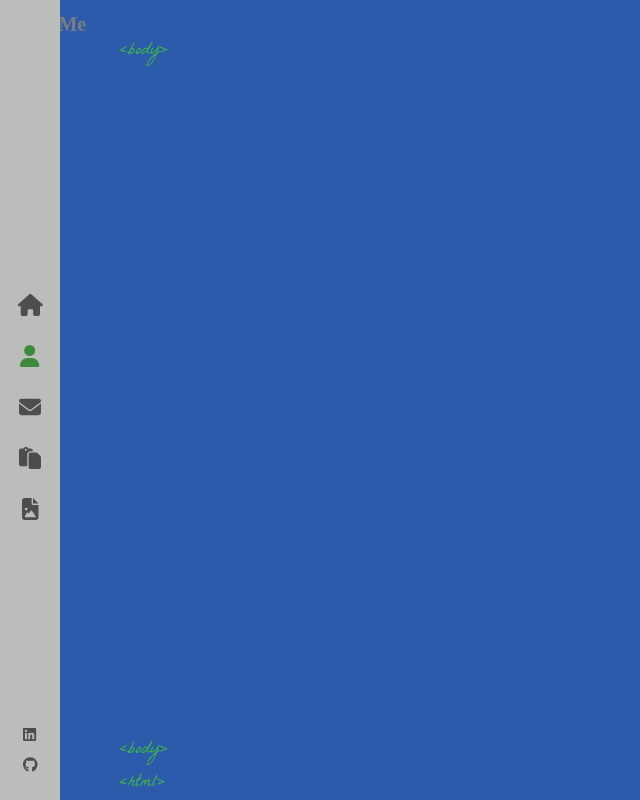
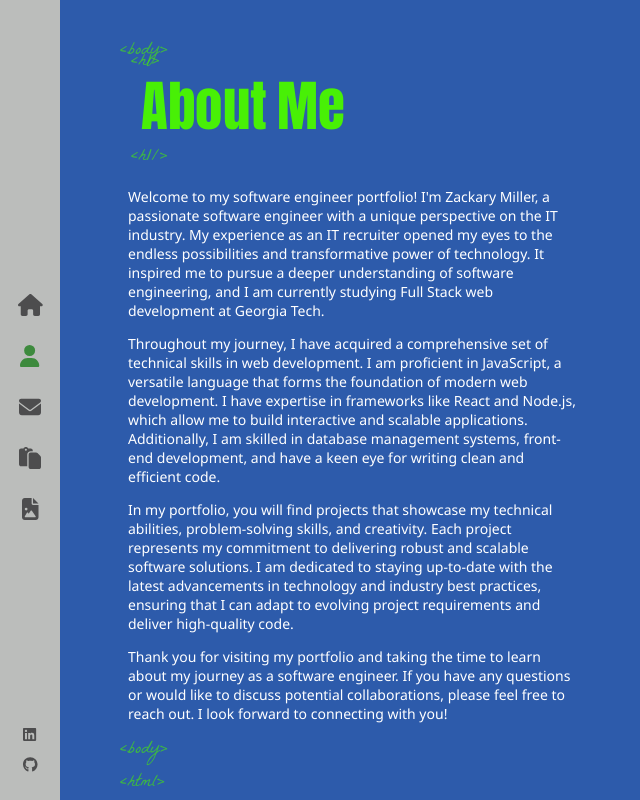
Before and after one commit to christian6404/Portfolio-texting, a React (Create React App) app: page /about in a window 1280 px wide. Shown: the whole page, without its empty margins (0-640 px from the left). Built offline with nearby package versions, Linux system fonts and the light colour scheme.

Commit message:
animations to about page

```diff
--- a/src/components/About/index.js
+++ b/src/components/About/index.js
@@ -1,18 +1,54 @@
 import { useEffect, useState } from 'react'
-import AnimatedCharacters from '../AnimatedCharacters';
+import AnimatedCharacters from '../AnimatedCharacters'
 import './index.scss'
 
 const About = () => {
 
+    const [characterClass, setCharacterClass] = useState('text-animate')
+
   return (
-        <div className='conatainer about-page'>
-            <div className='text-zone'>
+    <div className="conatainer about-page">
+      <div className="text-zone">
         <h1>
           <AnimatedCharacters
+          characterClass={characterClass}
             characterArray={['A', 'b', 'o', 'u', 't', ' ', 'M', 'e']}
             index={15}
           />
         </h1>
+        <p>
+          Welcome to my software engineer portfolio! I'm Zackary Miller, a
+          passionate software engineer with a unique perspective on the IT
+          industry. My experience as an IT recruiter opened my eyes to the
+          endless possibilities and transformative power of technology. It
+          inspired me to pursue a deeper understanding of software engineering,
+          and I am currently studying Full Stack web development at Georgia
+          Tech.
+        </p>
+        <p>
+          Throughout my journey, I have acquired a comprehensive set of
+          technical skills in web development. I am proficient in JavaScript, a
+          versatile language that forms the foundation of modern web
+          development. I have expertise in frameworks like React and Node.js,
+          which allow me to build interactive and scalable applications.
+          Additionally, I am skilled in database management systems, front-end
+          development, and have a keen eye for writing clean and efficient code.
+        </p>
+        <p>
+          In my portfolio, you will find projects that showcase my technical
+          abilities, problem-solving skills, and creativity. Each project
+          represents my commitment to delivering robust and scalable software
+          solutions. I am dedicated to staying up-to-date with the latest
+          advancements in technology and industry best practices, ensuring that
+          I can adapt to evolving project requirements and deliver high-quality
+          code.
+        </p>
+        <p>
+          Thank you for visiting my portfolio and taking the time to learn about
+          my journey as a software engineer. If you have any questions or would
+          like to discuss potential collaborations, please feel free to reach
+          out. I look forward to connecting with you!
+        </p>
       </div>
     </div>
   )
--- a/src/components/Layout/index.scss
+++ b/src/components/Layout/index.scss
@@ -37,3 +37,67 @@
     animation: fadeIn 1s forwards;
     animation-delay: 1s;
 }
+
+.about-page {
+    .text-zone {
+       position: absolute;
+       left: 10%;
+       top: 50%;
+       transform: translateY(-50%);
+       width: 35%;
+       vertical-align: middle;
+       display: table-cell;
+       max-height: 90%;
+
+       h1 {
+        font-size: 55px;
+        font-family: Impact, Haettenschweiler, 'Arial Narrow Bold', sans-serif;
+        color: #48f006;
+        font-weight: 400;
+        margin-top: 0;
+        position: relative;
+        margin-bottom: 40px;
+        left: 13px;
+
+        &::before {
+            content: '<h1>';
+            font-family: 'La Belle Aurore';
+            font-size: 18px;
+            position: absolute;
+            margin-top: -10px;
+            left: -10px;
+            opacity: 0.6;
+            line-height: 18px;
+        }
+
+        &::after {
+            content: '<h1/>';
+            font-family: 'La Belle Aurore';
+            font-size: 18px;
+            line-height: 18px;
+            position: absolute;
+            left: -30px;
+            bottom: -20px;
+            margin-left: 20px;
+            opacity: 0.6;
+        }
+       }
+
+       p {
+        font-size: 14px;
+        color: #fff;
+        font-family: 'Segoe UI', Tahoma, Geneva, Verdana, sans-serif;
+        font-weight: 300;
+        min-width: fit-content;
+        animation: flipInX 2s;
+
+       }
+    }
+
+    // Cant get this to work
+    // .text-animate-hover {
+    //     &:hover {
+    //         color: #fff;
+    //     }
+    // }
+}
```
Also changed, not shown: src/components/Home/index.js (+5 -6 lines). Lines whose indentation alone changed are shown as unchanged.
